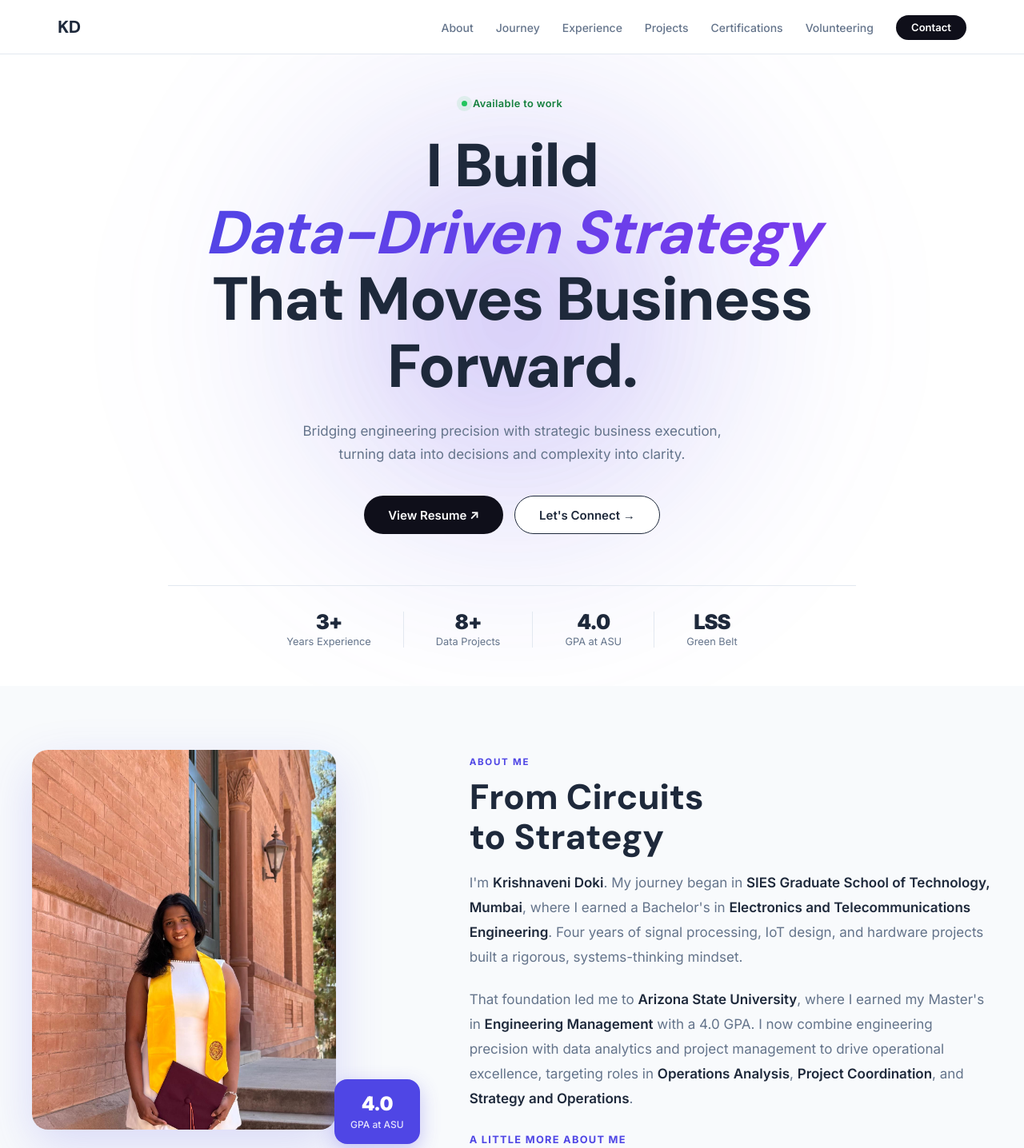
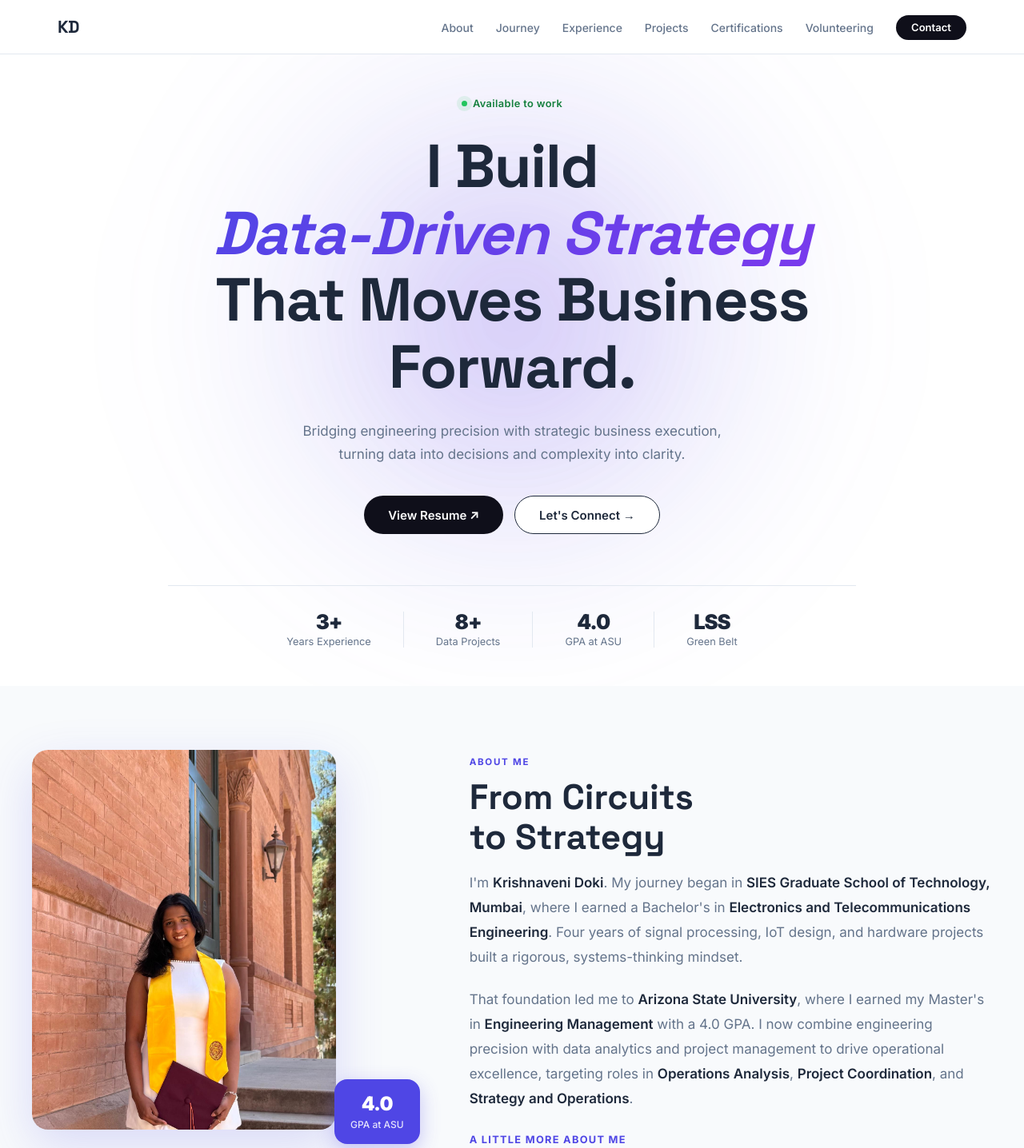
Before and after one commit to Krishnavenidoki/MyPortfolio, a plain HTML site: page index.html in a window 1280 px wide. Shown: the top 1436 px of the page at 80% size. Drawn offline with Linux system fonts and the light colour scheme.

Commit message:
Swap heading font from DM Sans to Space Grotesk
Geometric, technical feel fits the bold NexStudio-style redesign
better than DM Sans. Body text stays on Inter.

```diff
--- a/index.html
+++ b/index.html
@@ -6,7 +6,7 @@
   <title>Krishnaveni Doki | Portfolio</title>
   <link rel="preconnect" href="https://fonts.googleapis.com" />
   <link rel="preconnect" href="https://fonts.gstatic.com" crossorigin />
-  <link href="https://fonts.googleapis.com/css2?family=Inter:wght@300;400;500;600;700;800;900&family=DM+Sans:wght@300;400;500;600;700;800;900&display=swap" rel="stylesheet" />
+  <link href="https://fonts.googleapis.com/css2?family=Inter:wght@300;400;500;600;700;800;900&family=Space+Grotesk:wght@300;400;500;600;700&display=swap" rel="stylesheet" />
   <style>
     *, *::before, *::after { box-sizing: border-box; margin: 0; padding: 0; }
 
@@ -39,7 +39,7 @@
       height: 100%; display: flex; align-items: center; justify-content: space-between;
     }
     .nav-logo {
-      font-family: 'DM Sans', sans-serif; font-weight: 800; font-size: 1.35rem;
+      font-family: 'Space Grotesk', sans-serif; font-weight: 700; font-size: 1.35rem;
       color: var(--text); text-decoration: none; letter-spacing: -.02em;
     }
     .nav-links { display: flex; list-style: none; gap: 1.75rem; align-items: center; }
@@ -62,8 +62,8 @@
     .wrap { max-width: 1200px; margin: 0 auto; }
     .label { font-size: .72rem; font-weight: 700; letter-spacing: .15em; text-transform: uppercase; color: var(--accent); margin-bottom: .75rem; }
     .sh {
-      font-family: 'DM Sans', sans-serif;
-      font-size: clamp(2rem,4vw,2.75rem); font-weight: 800;
+      font-family: 'Space Grotesk', sans-serif;
+      font-size: clamp(2rem,4vw,2.75rem); font-weight: 700;
       color: var(--text); line-height: 1.15; margin-bottom: 1rem;
     }
     .sub { font-size: 1.0625rem; color: var(--muted); line-height: 1.75; max-width: 600px; }
@@ -125,7 +125,7 @@
     @keyframes pulse-green { 0%,100%{box-shadow:0 0 0 3px rgba(34,197,94,.25)} 50%{box-shadow:0 0 0 6px rgba(34,197,94,.1)} }
 
     .hero-h {
-      font-family: 'DM Sans', sans-serif; font-weight: 800;
+      font-family: 'Space Grotesk', sans-serif; font-weight: 700;
       font-size: clamp(2.5rem,6vw,4.75rem); line-height: 1.1; letter-spacing: -.02em;
       margin-bottom: 1.5rem;
     }
@@ -405,7 +405,7 @@
     .con-link-t strong { display: block; font-weight: 600; font-size: .9375rem; }
     .con-link-t span { font-size: .875rem; color: #94A3B8; }
     .cta-box { text-align: center; }
-    .cta-hdg { font-family: 'DM Sans', sans-serif; font-size: clamp(1.75rem,3vw,2.5rem); font-weight: 700; color: #fff; line-height: 1.2; margin-bottom: 1.4rem; }
+    .cta-hdg { font-family: 'Space Grotesk', sans-serif; font-size: clamp(1.75rem,3vw,2.5rem); font-weight: 700; color: #fff; line-height: 1.2; margin-bottom: 1.4rem; }
     .cta-hdg em { font-style: italic; color: #818CF8; }
     .cta-sub { color: #94A3B8; font-size: 1rem; margin-bottom: 2rem; line-height: 1.72; }
 
```
